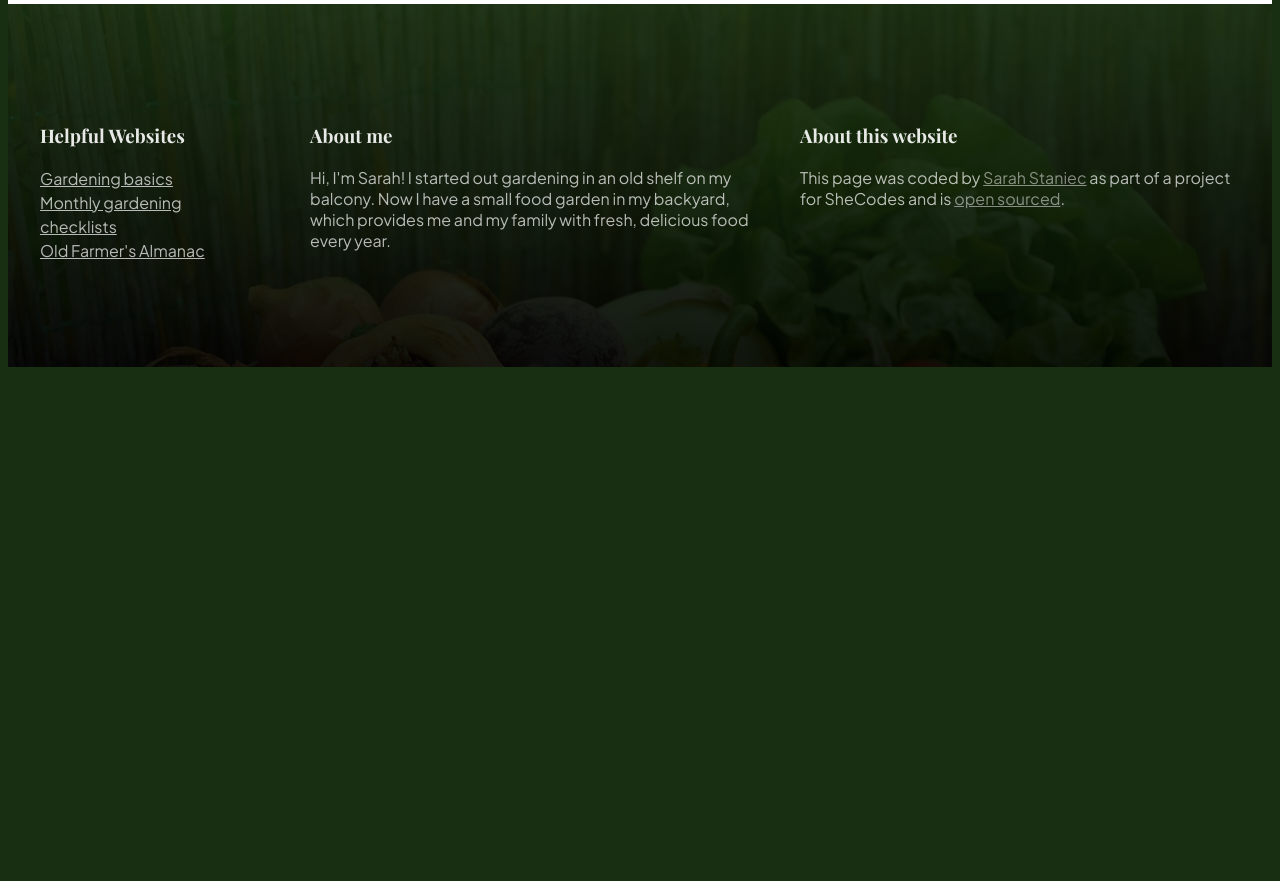
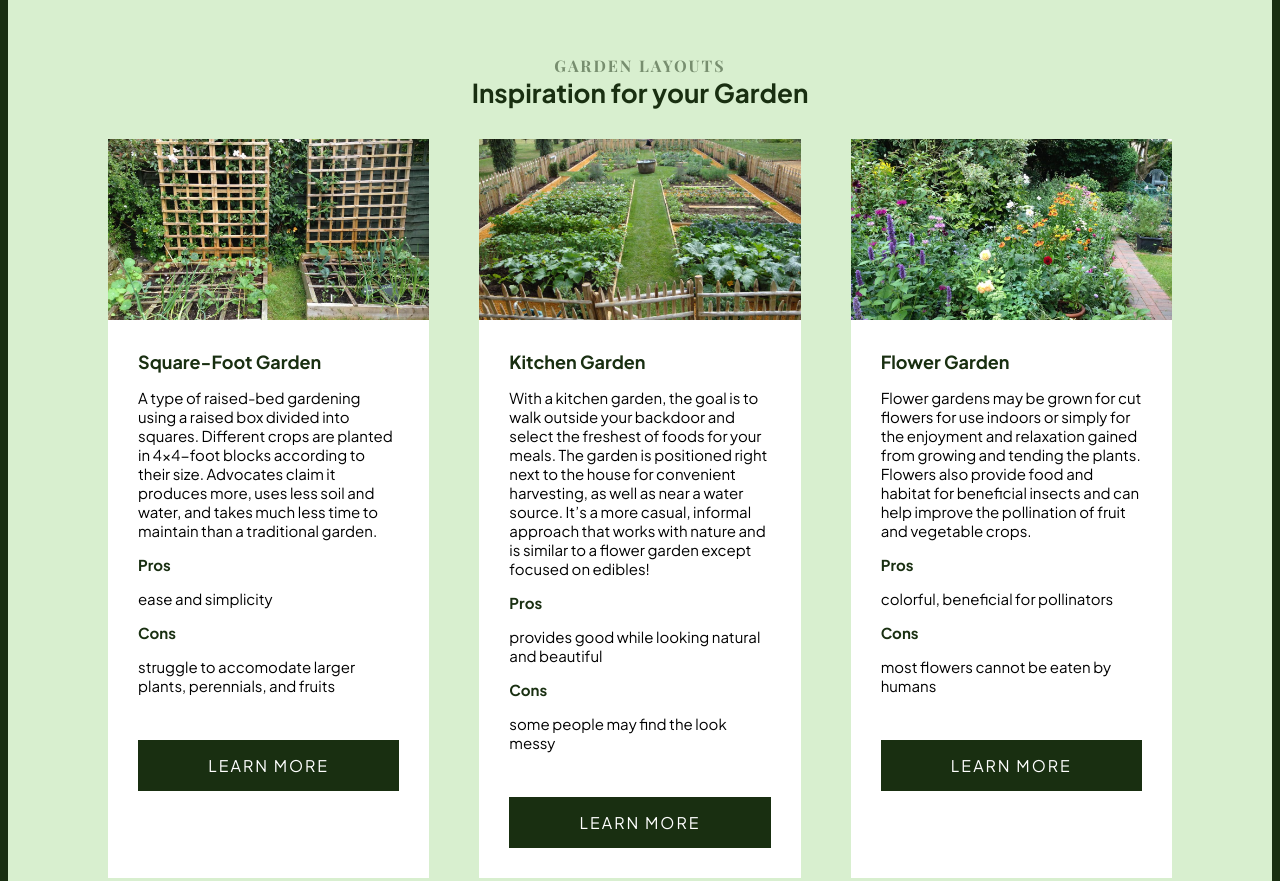
Before and after one commit to staniecs/gardening, a plain HTML site: page index.html in a window 1280 px wide. Shown: the part 1140-2021 px from the top of the page. Before the commit the page ends 1515 px from the top, so only its background shows below. Drawn offline with nearby package versions, Linux system fonts and the light colour scheme; a web font is replaced by a local one.

Commit message:
added garden layouts card section

```diff
--- a/index.html
+++ b/index.html
@@ -76,6 +76,142 @@
             >
           </div>
         </section>
+        <section class="secondary">
+          <h3 class="text-center">
+            Garden Layouts
+          </h3>
+          <h2 class="text-center">
+            Inspiration for your Garden
+          </h2>
+          <div class="grid grid-3-columns">
+            <div class="card">
+              <div class="card-header">
+                <img
+                  src="images/layouts/square-foot-garden.jpg"
+                  alt="Square Foot Garden"
+                  class="img-responsive"
+                />
+              </div>
+              <div class="card-body">
+                <h4>Square-Foot Garden</h4>
+                <p>
+                  A type of raised-bed gardening
+                  using a raised box divided into
+                  squares. Different crops are
+                  planted in 4x4-foot blocks
+                  according to their size.
+                  Advocates claim it produces
+                  more, uses less soil and water,
+                  and takes much less time to
+                  maintain than a traditional
+                  garden.
+                </p>
+                <h5>Pros</h5>
+                <p>ease and simplicity</p>
+                <h5>Cons</h5>
+                <p>
+                  struggle to accomodate larger
+                  plants, perennials, and fruits
+                </p>
+              </div>
+              <div class="card-footer">
+                <a
+                  href="https://www.almanac.com/planning-square-foot-garden-grow-more-less-space"
+                  target="_blank"
+                  class="btn"
+                  >Learn More</a
+                >
+              </div>
+            </div>
+
+            <div class="card">
+              <div class="card-header">
+                <img
+                  src="images/layouts/kitchen-garden.jpg"
+                  alt="Square Foot Garden"
+                  class="img-responsive"
+                />
+              </div>
+              <div class="card-body">
+                <h4>Kitchen Garden</h4>
+                <p>
+                  With a kitchen garden, the goal
+                  is to walk outside your backdoor
+                  and select the freshest of foods
+                  for your meals. The garden is
+                  positioned right next to the
+                  house for convenient harvesting,
+                  as well as near a water source.
+                  It’s a more casual, informal
+                  approach that works with nature
+                  and is similar to a flower
+                  garden except focused on
+                  edibles!
+                </p>
+                <h5>Pros</h5>
+                <p>
+                  provides good while looking
+                  natural and beautiful
+                </p>
+                <h5>Cons</h5>
+                <p>
+                  some people may find the look
+                  messy
+                </p>
+              </div>
+              <div class="card-footer">
+                <a
+                  href="https://www.almanac.com/how-plan-kitchen-garden-potager"
+                  target="_blank"
+                  class="btn"
+                  >Learn More</a
+                >
+              </div>
+            </div>
+
+            <div class="card">
+              <div class="card-header">
+                <img
+                  src="images/layouts/flower_garden.jpg"
+                  alt="Flower Garden"
+                  class="img-responsive"
+                />
+              </div>
+              <div class="card-body">
+                <h4>Flower Garden</h4>
+                <p>
+                  Flower gardens may be grown for
+                  cut flowers for use indoors or
+                  simply for the enjoyment and
+                  relaxation gained from growing
+                  and tending the plants. Flowers
+                  also provide food and habitat
+                  for beneficial insects and can
+                  help improve the pollination of
+                  fruit and vegetable crops.
+                </p>
+                <h5>Pros</h5>
+                <p>
+                  colorful, beneficial for
+                  pollinators
+                </p>
+                <h5>Cons</h5>
+                <p>
+                  most flowers cannot be eaten by
+                  humans
+                </p>
+              </div>
+              <div class="card-footer">
+                <a
+                  href="https://www.almanac.com/flower-garden-plans-flower-bed-designs"
+                  target="_blank"
+                  class="btn"
+                  >Learn More</a
+                >
+              </div>
+            </div>
+          </div>
+        </section>
       </main>
       <footer>
         <section class="grid grid-small-lg-lg">
--- a/src/styles.css
+++ b/src/styles.css
@@ -6,15 +6,25 @@ body {
   max-width: 1400px;
   margin: 0 auto;
 }
-
-.grid {
-  display: grid;
-  width: 100%;
-  grid-gap: 50px;
+.btn {
+  text-decoration: none;
+  text-transform: uppercase;
+  text-align: center;
+  letter-spacing: 2px;
+  color: white;
+  padding: 15px 10px;
+  background-color: #192f11;
+  display: block;
 }
 .img-responsive {
   max-width: 100%;
+  display: block;
 }
+.grid {
+  display: grid;
+  grid-gap: 50px;
+}
+
 .grid-2-col {
   grid-template-columns: 1fr 1fr;
 }
@@ -22,10 +32,48 @@ body {
 .grid-small-lg-lg {
   grid-template-columns: 1fr 2fr 2fr;
 }
+
+.grid-3-columns {
+  grid-template-columns: 1fr 1fr 1fr;
+}
+
+.text-center {
+  text-align: center;
+}
+.card {
+  background-color: white;
+  margin: 30px 0;
+}
+.card-body {
+  padding: 30px;
+}
+.card-body p {
+  font-size: 15px;
+}
+
+.card-footer {
+  padding: 0 30px 30px;
+}
 section {
-  max-width: 1200px;
-  margin: 0 auto;
-  padding: 100px 0;
+  max-width: 100%;
+
+  padding: 100px;
+}
+section h4,
+h5 {
+  color: #192f11;
+  margin: 0;
+}
+
+section h4 {
+  font-size: 18px;
+}
+
+section h5 {
+  font-size: 15px;
+}
+.secondary {
+  background-color: #d8efcf;
 }
 header {
   text-align: center;
@@ -71,14 +119,17 @@ main h3 {
   text-transform: uppercase;
   letter-spacing: 2px;
   color: #192f11;
-  opacity: 0.3;
+  opacity: 0.5;
   margin: 0;
+  font-family: "Playfair Display", serif;
 }
 
 main h2 {
   color: #192f11;
   font-size: 26px;
+  margin: 0;
 }
+
 footer {
   background-image: linear-gradient(
       rgba(25, 47, 17, 0.9),
```
Also changed, not shown: images/layouts/flower_garden.jpg (added), images/layouts/kitchen-garden.jpg (added), images/layouts/square-foot-garden.jpg (added).
